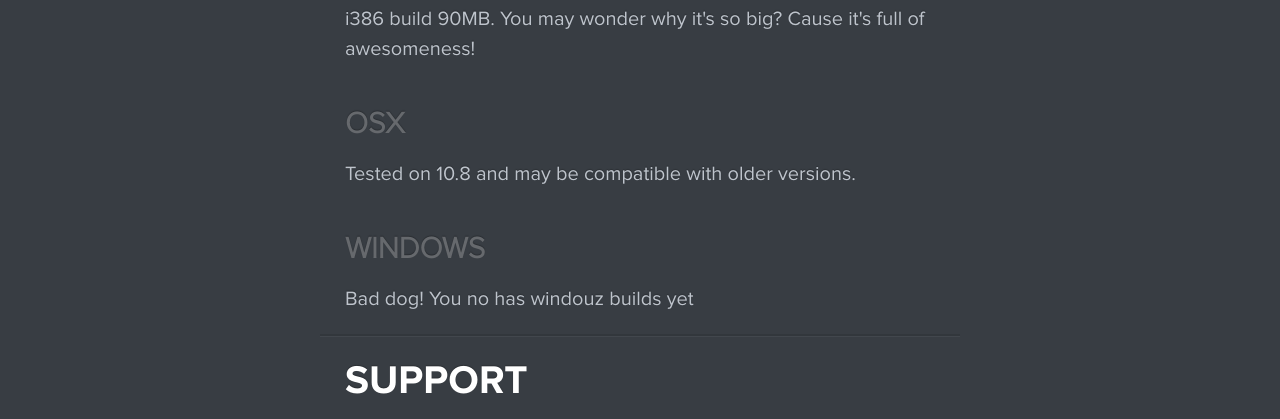
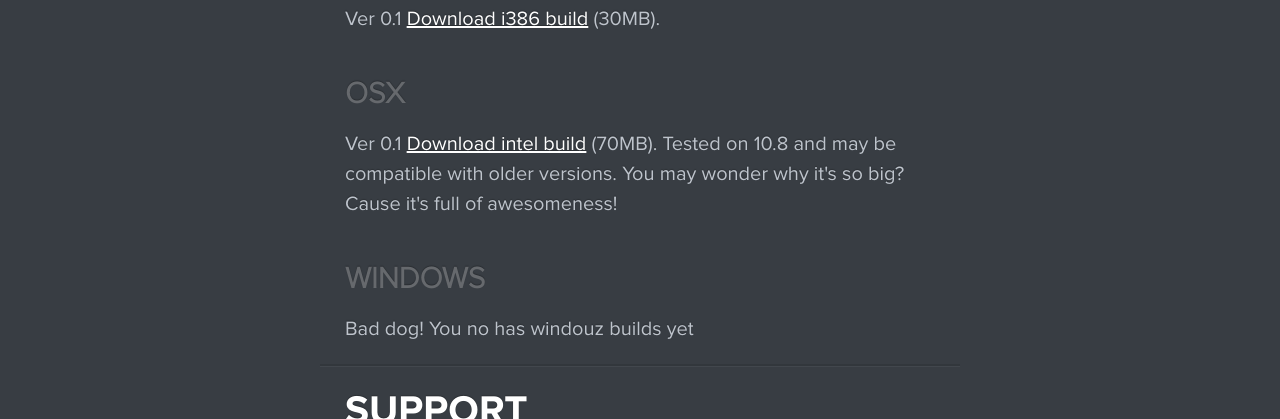
Before and after one commit to jodaka/hypnoreader-web, a website: page index.html in a window 1280 px wide. Shown: the part 770-1189 px from the top of the page. Drawn offline with nearby package versions, Linux system fonts and the light colour scheme; files that its build step writes are made by us from their sources.

Commit message:
added links to download

```diff
--- a/index.html
+++ b/index.html
@@ -34,10 +34,10 @@
         <h3 class="dwnlds">Downloads</h3>
 
         <h1>Linux</h1>
-        <p>i386 build 90MB. You may wonder why it's so big? Cause it's full of awesomeness!</p>
+        <p>Ver 0.1 <a target="_blank" href="https://s3-eu-west-1.amazonaws.com/hypnoreader/Hypnoreader.zip">Download i386 build</a> (30MB). </p>
 
         <h1>OSX</h1>
-        <p>Tested on 10.8 and may be compatible with older versions.</p>
+        <p>Ver 0.1 <a target="_blank" href="https://s3-eu-west-1.amazonaws.com/hypnoreader/Hypnoreader.dmg">Download intel build</a> (70MB). Tested on 10.8 and may be compatible with older versions. You may wonder why it's so big? Cause it's full of awesomeness!</p>
 
         <h1>Windows</h1>
         <p>Bad dog! You no has windouz builds yet</p>
```
